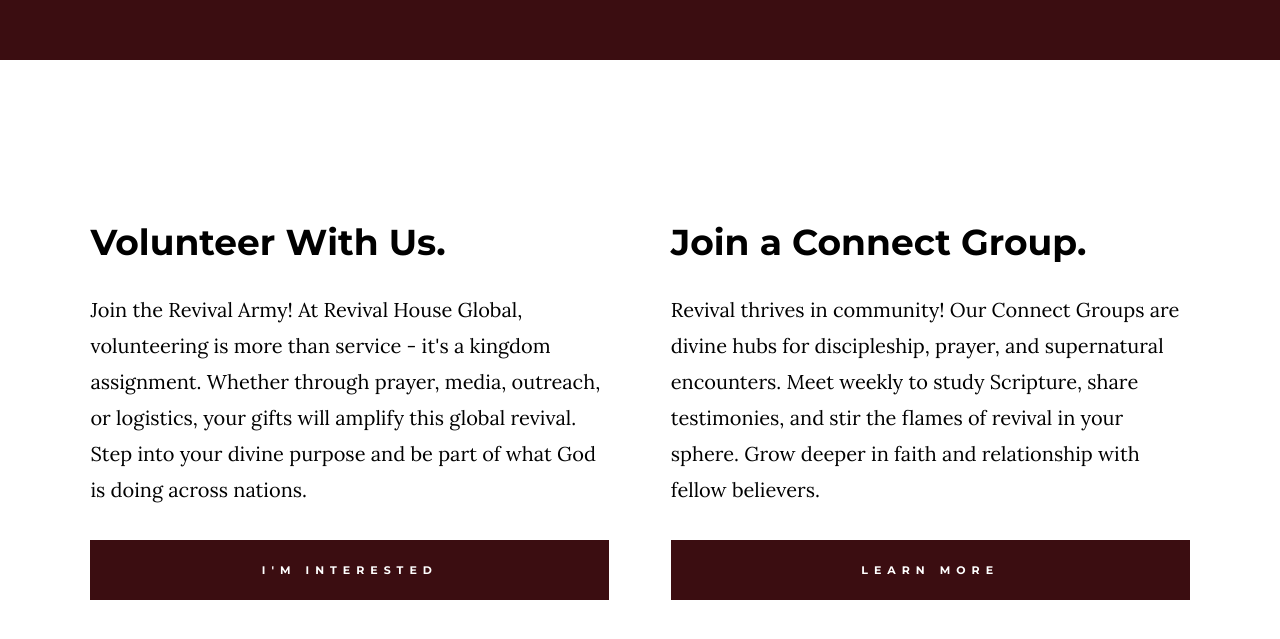
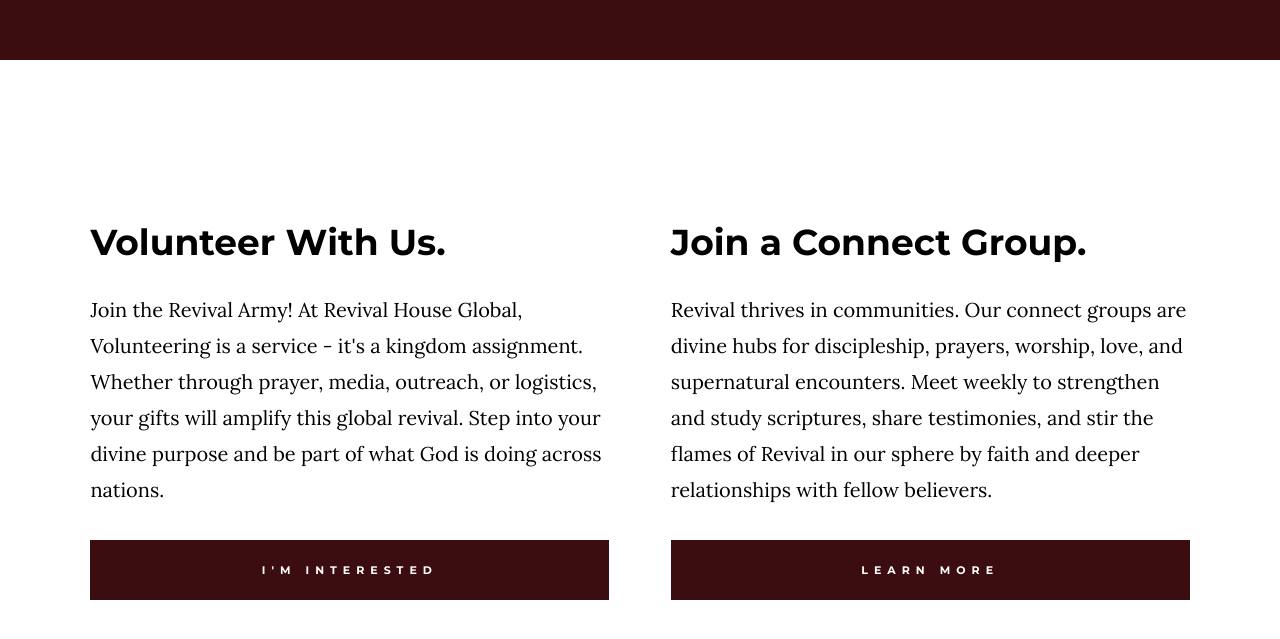
Before and after one commit to RevivalHouseGlobalCentre/RHGC, a website: page index.html in a window 1280 px wide. Shown: the part 1904-2543 px from the top of the page. Drawn offline with nearby package versions, Linux system fonts and the light colour scheme.

Commit message:
General Update

```diff
--- a/index.html
+++ b/index.html
@@ -135,7 +135,7 @@
                     <li>
                         <h4>Main Church Service</h4>
                         <p>
-                        Sunday - 9:00 AM | <br>
+                        Sunday - 8:30 AM | <br>
                         Benson Bus Stop, Opposite UBA, Ikorodu, Lagos
                         </p>
                     </li>
@@ -169,7 +169,7 @@
             <div class="column large-half tab-full">
                 <h3 class="display-1">Volunteer With Us.</h3>
                 <p>
-                Join the Revival Army! At Revival House Global, volunteering is more than service - it's a kingdom assignment. Whether through prayer, media, outreach, or logistics, your gifts will amplify this global revival. Step into your divine purpose and be part of what God is doing across nations.
+                Join the Revival Army! At Revival House Global, Volunteering is a service - it's a kingdom assignment. Whether through prayer, media, outreach, or logistics, your gifts will amplify this global revival. Step into your divine purpose and be part of what God is doing across nations.
                 </p>
 
                 <a href="volunteer.html" class="btn btn--primary h-full-width">I'm Interested</a>
@@ -177,7 +177,7 @@
             <div class="column large-half tab-full">
                 <h3 class="display-1">Join a Connect Group.</h3>
                 <p>
-                Revival thrives in community! Our Connect Groups are divine hubs for discipleship, prayer, and supernatural encounters. Meet weekly to study Scripture, share testimonies, and stir the flames of revival in your sphere. Grow deeper in faith and relationship with fellow believers.
+                Revival thrives in communities. Our connect groups are divine hubs for discipleship, prayers, worship, love, and supernatural encounters. Meet weekly to strengthen and study scriptures, share testimonies, and stir the flames of Revival in our sphere by faith and deeper relationships with fellow believers.
                 </p>
 
                 <a href="connect-group.html" class="btn btn--primary h-full-width">Learn More</a>
```
